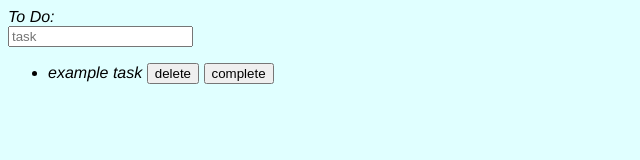
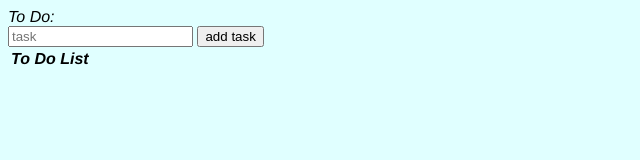
Before and after one commit to HollyDraz/weekend-sql-to-do-list, a website: page servers/public/index.html in a window 1280 px wide. Shown: the whole page, without its empty margins (0-640 px from the left). Drawn offline with Linux system fonts and the light colour scheme; files whose address does not match are found by name.

Commit message:
added button to add task

```diff
--- a/servers/public/index.html
+++ b/servers/public/index.html
@@ -13,11 +13,16 @@
     <header>To Do:</header>
     <div id="taskmaker">
         <input id="taskToDo" value="" placeholder="task" />
+        <button type="button" id="addTask">add task</button>
+
     </div>
     <div id="viewTasks">
-     <ul>
-        <li>example task <button id="delete">delete</button> <button id="complete"> complete</button></li>
-     </ul>
+        <table>
+            <thead>
+                <tr>
+                    <th>To Do List</th>
+                </tr>
+            </thead>
     </div>
 
 
```
